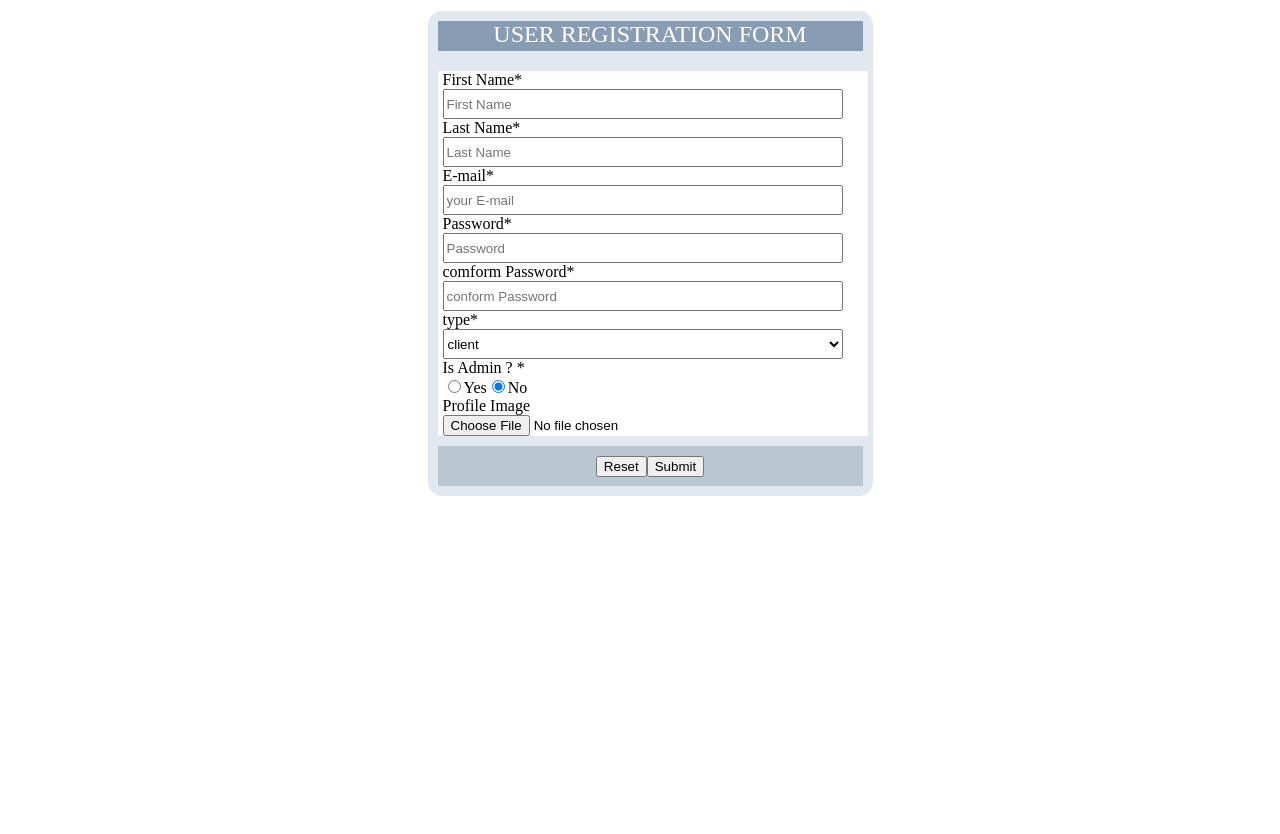
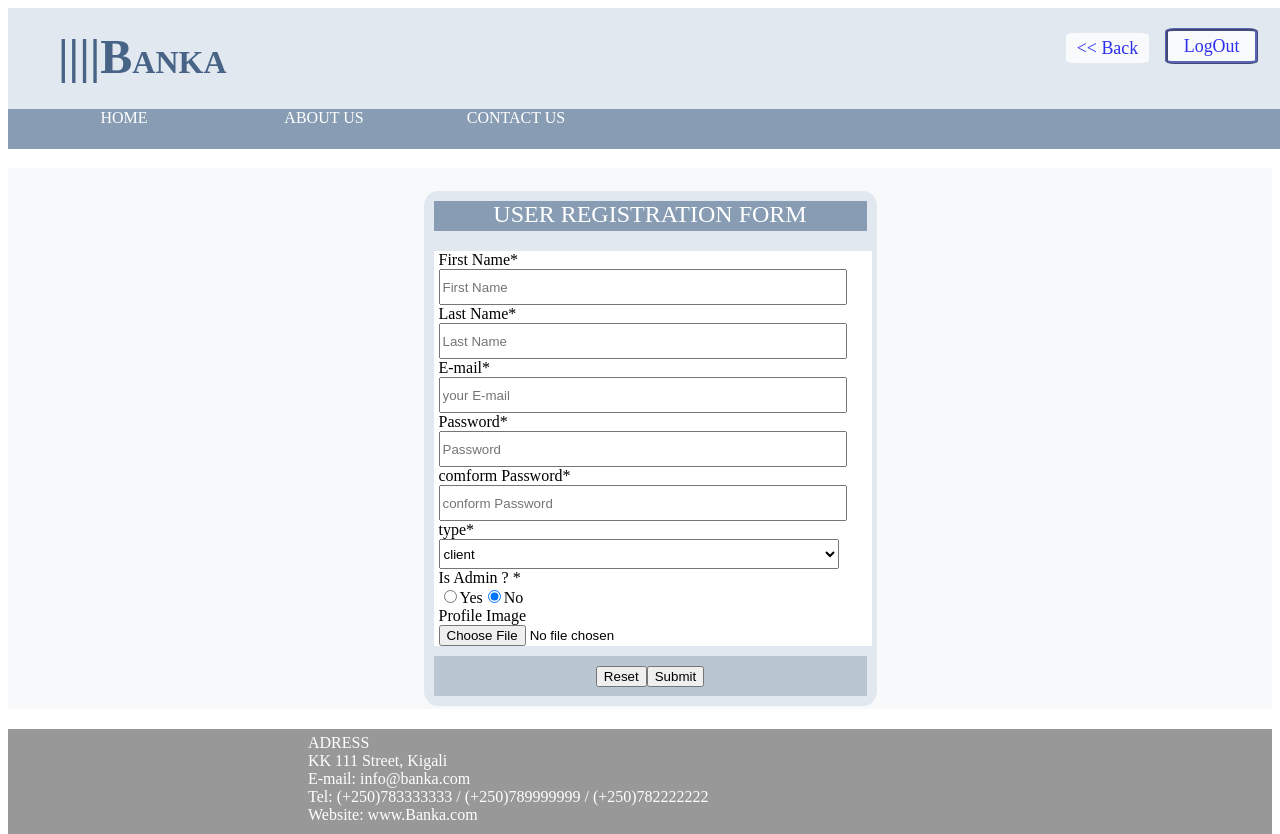
Before and after one commit to shemaerc/banker, a plain HTML site: page UI/html/user_register.html in a window 1280 px wide. Before the commit the page ends 800 px from the top, so only its background shows below. Drawn offline with Linux system fonts and the light colour scheme; files that its build step writes are made by us from their sources.

Commit message:
[Feature #164991842] making it responsive and some css with header

```diff
--- a/UI/html/user_register.html
+++ b/UI/html/user_register.html
@@ -1,10 +1,40 @@
+<!DOCTYPE html>
 <html>
 <head>
-<title>users register</title>
-<link rel="stylesheet" type="text/css" href="allBanka.css" />
+<title>user register</title>
+<link rel="stylesheet" type="text/css" href="../css/allBanka.css" />
+<meta name="viewport" content="width=device-width, initial-scale=1.0">
 </head>
+<script src="../Js/responsive.js"></script>
+<body>
+<div id="index_header">
+  <div id="index_header_title">
+  <h1><font size="+6">||||B</font>ANKA    </h1></div>
+  <div id="index_login">
+    <img src="../../images.png" id="img" onClick="menu()" onMouseOver="menu()"/>
+    <a  href="admin_page.html"><div id="signIn"><< Back</div></a>
 
-<body>
+    <a href="../../index.html"><div id="signUp">LogOut</div></a>
+
+
+  </div>
+   <div id="responsive_mainy" onMouseOver="menu()" onMouseOut="move()">
+     <a href="../../index.html"><div id="popover_signUp">LogOut</div></a>
+    <a  href="admin_page.html"> <div id="popover_signIn"><< Back</div></a>
+
+   </div>
+  <div id="index_mainu">
+    <a href="../../index.html"><div id="index_home">HOME</div></a>
+   <div id="about_us">ABOUT US</div>
+    <div id="contact_us">CONTACT US</div>
+
+
+
+
+  </div>
+</div>
+<div id="index_body">
+
 <form action="" method="post" enctype="multipart/form-data">
 <table width="416" height="446" border="0" cellspacing="2" align="center">
   <tr>
@@ -47,5 +77,16 @@
 </table>
 
 </form>
+</div>
+<div id="footer2">
+  <div id="address">ADRESS<br/>
+KK 111 Street, Kigali<br/>
+E-mail: info@banka.com<br/>
+Tel: (+250)783333333 / (+250)789999999 / (+250)782222222<br/>
+Website: www.Banka.com</div>
+
+</div>
+
+
 </body>
 </html>
```
